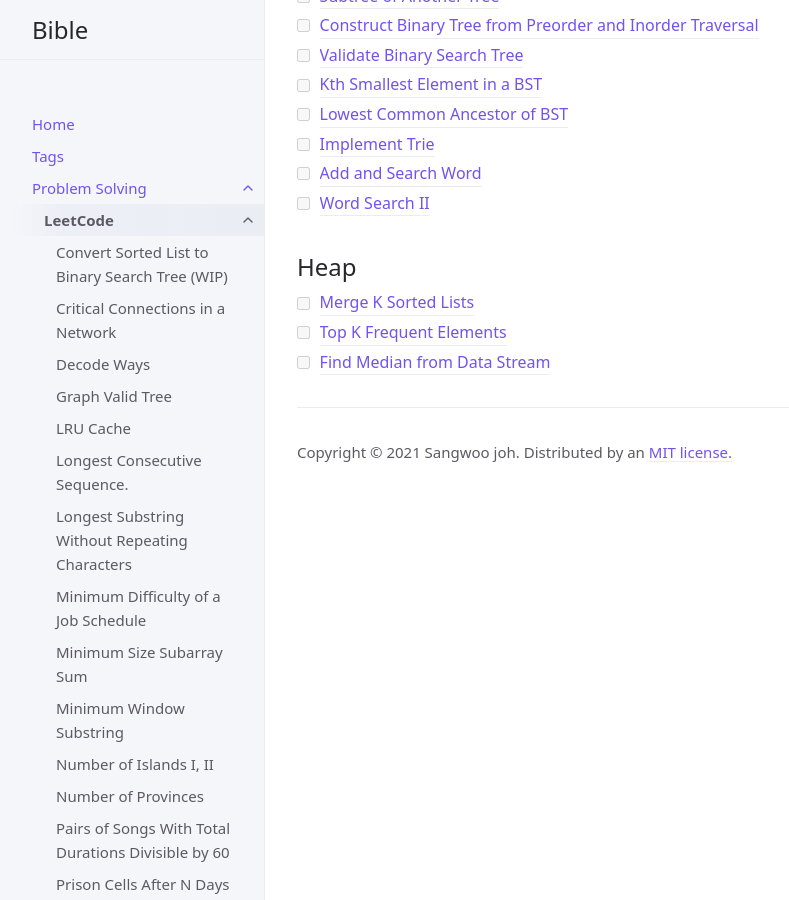
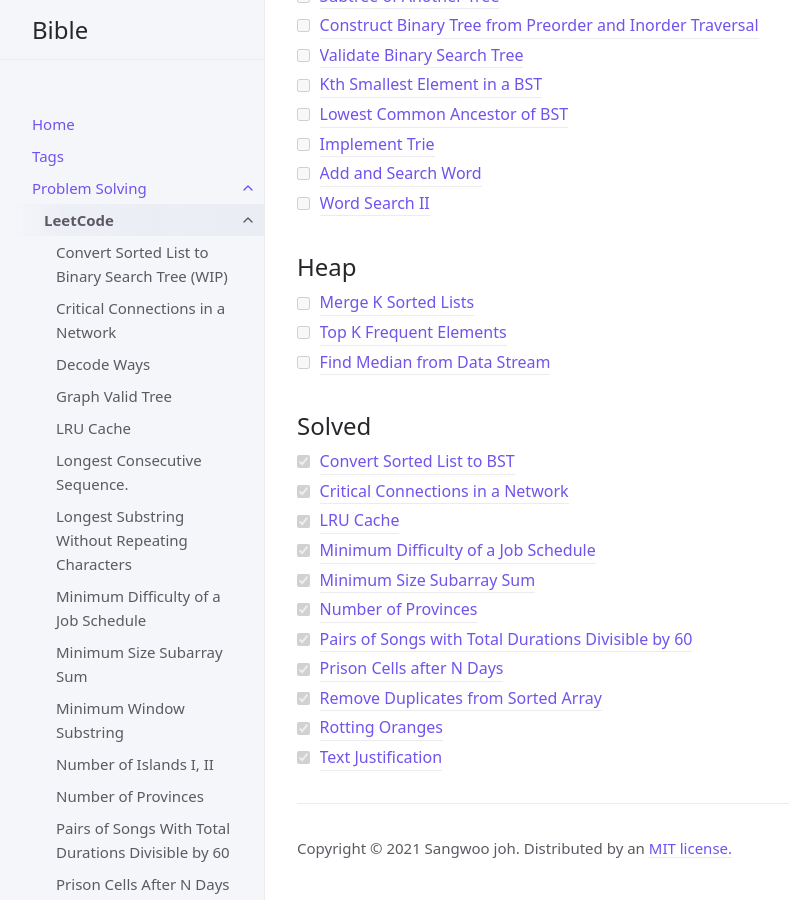
Before and after one commit to sangwoo-joh/bible-archive, a Jekyll site: the page built from ps/leetcode/index.md, in a window 1280 px wide and 900 px high, scrolled down 2794 px. Shown: the whole window, without its empty margins (7-796 px from the left). Built offline with Jekyll 4.4.1, drawn with Linux system fonts in a browser that asks for light colours.

Commit message:
Add solved

```diff
--- a/ps/leetcode/index.md
+++ b/ps/leetcode/index.md
@@ -121,3 +121,18 @@ has_toc: false
  - [ ] [Merge K Sorted Lists](merge-k-sorted-lists)
  - [ ] [Top K Frequent Elements](top-k-frequent-elements)
  - [ ] [Find Median from Data Stream](find-median-from-data-stream)
+
+
+### Solved
+
+ - [x] [Convert Sorted List to BST](convert-sorted-list-to-bst)
+ - [x] [Critical Connections in a Network](critical-connections-in-a-network)
+ - [x] [LRU Cache](lru-cache)
+ - [x] [Minimum Difficulty of a Job Schedule](minimum-difficulty-of-a-job-schedule)
+ - [x] [Minimum Size Subarray Sum](minimum-size-subarray-sum)
+ - [x] [Number of Provinces](number-of-provinces)
+ - [x] [Pairs of Songs with Total Durations Divisible by 60](pairs-of-songs-with-total-durations-divisible-by-60)
+ - [x] [Prison Cells after N Days](prison-cells-after-n-days)
+ - [x] [Remove Duplicates from Sorted Array](remove-duplicates-from-sorted-array)
+ - [x] [Rotting Oranges](rotting-oranges)
+ - [x] [Text Justification](text-justification)
```
